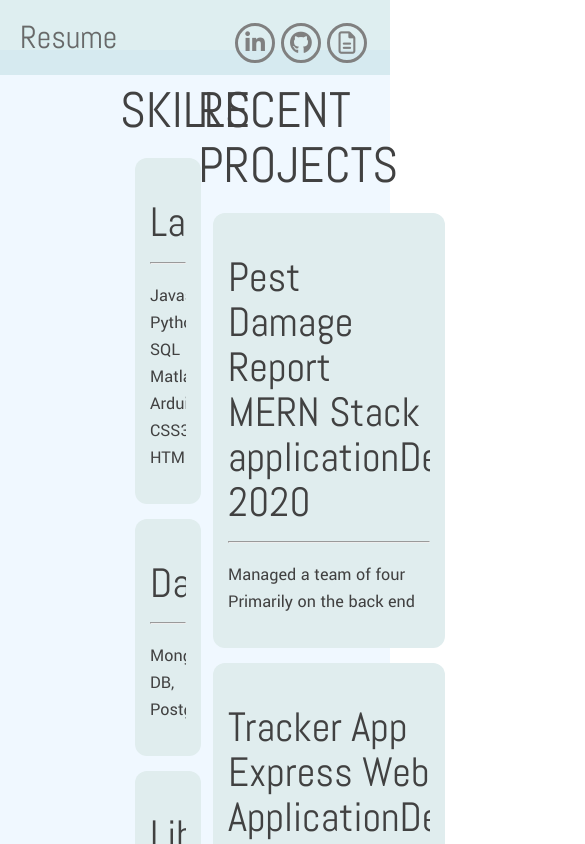
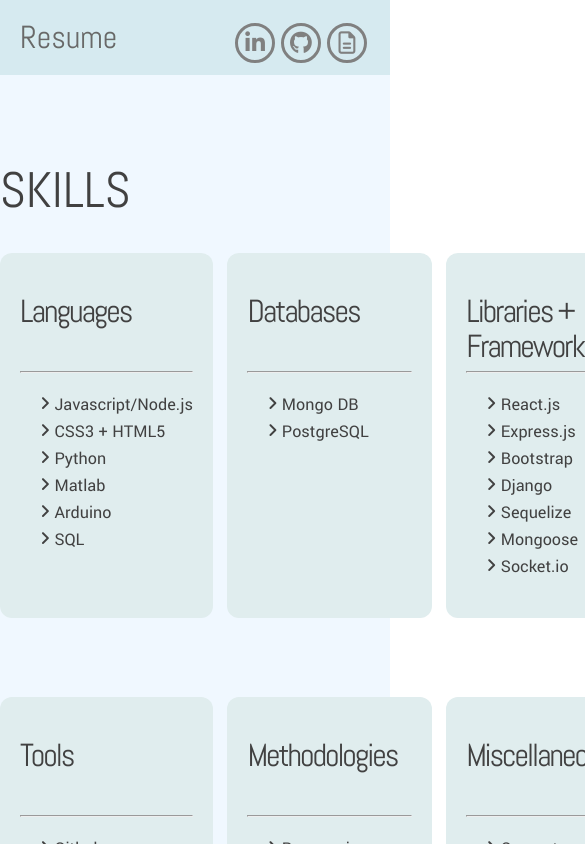
Before and after one commit to sschneeberg/portfolio, a React (Create React App) app: page /resume in a window 390 px wide. Shown: the top 844 px of the page, 585 px wide, since content can reach past the window. Built offline with nearby package versions, Linux system fonts and the light colour scheme.

Commit message:
make resume responsive

```diff
--- a/src/App.css
+++ b/src/App.css
@@ -5,14 +5,17 @@
     background-color: aliceblue;
     color: rgb(65, 65, 65);
     min-height: 100vh;
-    min-width: 100vw;
+    width: 100vw;
     font-family: 'Yantramanav', sans-serif;
     font-size: 18px;
+    position: absolute;
+    top: 0;
+    padding-top: 40px;
 }
 
 h1,
 h2,
-h3 {
+h4 {
     font-family: 'Abel', sans-serif;
     font-weight: 300;
 }
--- a/src/Components/Contact.js
+++ b/src/Components/Contact.js
@@ -1,4 +1,5 @@
 import { useState } from 'react';
+import { Link } from 'react-router-dom';
 import nodemailer from 'nodemailer';
 import './css/Contact.css';
 
@@ -42,11 +43,25 @@
     return (
         <section>
             <h1>Let's Connect!</h1>
-            <div>
+            <div className="contactMsg">
                 <p>
                     Hello! Thank you for browsing my portfolio. If you'd like to get in touch, you can reach me by phone
                     or email (listed below), or drop a message directly through this site.
                 </p>
+                <div className="contactLinks">
+                    <a className="contactLink">
+                        <i class="fas fa-phone-alt"></i>
+                        <p>917.828.5437</p>
+                    </a>
+                    <Link className="contactLink" to="/resume" target="_blank" rel="noreferrer">
+                        <i className="far fa-file-alt fa-lg"></i>
+                        <p>Resume</p>
+                    </Link>
+                    <a className="contactLink" href="mailto:simone.m.schneeberg@gmail.com">
+                        <i class="fas fa-envelope"></i>
+                        <p>simone.m.schneeberg@gmail.com</p>
+                    </a>
+                </div>
             </div>
             <div className="form">
                 {error ? (
--- a/src/Components/ResumeBubble.js
+++ b/src/Components/ResumeBubble.js
@@ -3,25 +3,37 @@
 
 class BubbleSection extends Component {
     render() {
+        const content2 = this.props.bullets.map((list, i) => {
+            return (
+                <li key={i}>
+                    <i className="fas fa-angle-right fa-sm"></i> {list}
+                </li>
+            );
+        });
+
         const content = this.props.bullets.map((list, i) => {
             return <li key={i}>{list}</li>;
         });
 
-        const title = this.props.date ? (
-            <h3>
-                {this.props.title} <span>{this.props.description}</span>
-                <span>{this.props.date}</span>
-            </h3>
+        const bubble = this.props.date ? (
+            <>
+                <h4>
+                    {this.props.title} <span>{this.props.description}</span>
+                    <span style={{ float: 'right' }}>{this.props.date}</span>
+                </h4>
+                <hr />
+                <ul>{content}</ul>
+            </>
         ) : (
-            <h3>{this.props.title}</h3>
+            <>
+                <h4>{this.props.title}</h4>
+                <hr />
+                <ul>{content2}</ul>
+            </>
         );
         return (
             <div className="Bubble Resume">
-                <div>
-                    {title}
-                    <hr />
-                    <ul>{content}</ul>
-                </div>
+                <div>{bubble}</div>
             </div>
         );
     }
--- a/src/Components/css/Contact.css
+++ b/src/Components/css/Contact.css
@@ -45,3 +45,28 @@
         width: 100%;
     }
 }
+
+.contactLinks {
+    display: flex;
+    width: 50%;
+    justify-content: space-between;
+}
+
+a.contactLink {
+    justify-content: flex-start;
+}
+
+a.contactLink p {
+    margin-left: 20px;
+    font-size: 18px;
+}
+
+.contactMsg {
+    margin-left: 50px;
+}
+
+@media (max-width: 900px) {
+    .contactLinks {
+        flex-direction: column;
+    }
+}
--- a/src/Components/css/Resume.css
+++ b/src/Components/css/Resume.css
@@ -1,19 +1,18 @@
 main {
-    display: flex;
+    display: grid;
+    grid-template-columns: 2fr 6fr;
     text-align: left;
-    margin: 50px 100px 50px 120px;
-}
-
-aside {
-    width: 20vw;
-}
-
-main div {
-    width: 70vw;
+    gap: 40px;
+    margin: 0 auto;
+    padding-top: 90px;
+    width: 80vw;
 }
 
 .Bubble.Resume {
-    width: 85%;
+    width: 100%;
+    justify-content: start;
+    padding: 20px;
+    margin-left: 0;
 }
 
 .Bubble.Resume div {
@@ -21,4 +20,47 @@
     height: -webkit-fit-content;
     height: -moz-fit-content;
     text-align: left;
+    width: 100%;
 }
+
+.Bubble.Resume h4 {
+    letter-spacing: -2px;
+    width: 100%;
+}
+
+.Bubble.Resume h4 span {
+    letter-spacing: -2px;
+    font-size: 30px;
+    color: #888888;
+}
+
+.Bubble.Resume ul li {
+    padding-left: 20px;
+}
+
+div.skills .Bubble.Resume {
+    margin-bottom: 50px;
+}
+
+@media (max-width: 1450px) {
+    .Bubble.Resume h4 {
+        height: 2em;
+    }
+}
+@media (max-width: 1025px) {
+    main {
+        grid-template-columns: 1fr;
+    }
+
+    div.skillsGrid {
+        display: grid;
+        grid-template-columns: repeat(3, 1fr);
+        gap: 1rem;
+    }
+}
+
+@media (max-width: 600px) {
+    main {
+        margin: 0px;
+    }
+}
--- a/src/Data/resume.js
+++ b/src/Data/resume.js
@@ -1,9 +1,13 @@
 const Projects = [
     {
         title: 'Pest Damage Report',
-        description: 'MERN Stack application',
+        description: 'MERN Stack Application',
         date: 'December 2020',
-        bullets: ['Managed a team of four', 'Primarily on the back end']
+        bullets: [
+            'Lead team of four to create full stack application in ten days, Maintained group repository and development schedule',
+            'Spearheaded back end api and database development in Express with MongoDB, Implemented Socket.io functionality',
+            ' Instated user authentication with tiered permissions to allow multifunctional use of the app with varied api access'
+        ]
     },
     {
         title: 'Tracker App',
@@ -71,8 +75,8 @@
         bullets: []
     },
     {
-        title: 'Carnegie Mellon University, Carnegie Institute of Technology',
-        description: 'BS in Mechanical Engineering, Pittsburgh,PA',
+        title: 'Carnegie Mellon University',
+        description: 'BS Mechanical Engineering, Pittsburgh, PA',
         date: 'May 2019',
         bullets: ['University Honors']
     }
@@ -81,23 +85,27 @@
 const Skills = [
     {
         title: 'Languages',
-        bullets: ['Javascript/Node.js', 'Python', 'SQL', 'Matlab', 'Arduino', 'CSS3', 'HTML5']
+        bullets: ['Javascript/Node.js', 'CSS3 + HTML5', 'Python', 'Matlab', 'Arduino', 'SQL']
     },
     {
         title: 'Databases',
-        bullets: ['Mongo DB, PostgrSQL']
+        bullets: ['Mongo DB', 'PostgreSQL']
     },
     {
         title: 'Libraries + Frameworks',
-        bullets: ['React.js', 'Express.js', 'Bootstrap', 'Django']
+        bullets: ['React.js', 'Express.js', 'Bootstrap', 'Django', 'Sequelize', 'Mongoose', 'Socket.io']
     },
     {
-        title: 'Applications',
-        bullets: ['Trello', 'Salesforce', 'Zapier', 'Github', 'Slack', 'Mongo Atlas']
+        title: 'Tools',
+        bullets: ['Github', 'Slack', 'Mongo Atlas', 'Trello', 'Heroku', 'Salesforce', 'Zapier']
+    },
+    {
+        title: 'Methodologies',
+        bullets: ['Responsive Design', 'REST', 'MVC', 'OOP']
     },
     {
         title: 'Miscellaneous',
-        bullets: ['Carpentry', 'Metalwork', 'MIG/TIG Welding', 'Rapid Prototyping', 'CAD']
+        bullets: ['Carpentry', 'Metalwork', 'MIG/TIG Welding', 'Rapid Prototyping', 'Vectorworks/CAD']
     }
 ];
 
--- a/src/Pages/Resume.js
+++ b/src/Pages/Resume.js
@@ -45,10 +45,11 @@
         <>
             <Nav title={'Resume'} initialState={'visible'} />
             <main>
-                <aside>
+                <div className="skills">
                     <h2>SKILLS</h2>
-                    {skillElements}
-                </aside>
+
+                    <div className="skillsGrid">{skillElements}</div>
+                </div>
                 <div>
                     <h2>RECENT PROJECTS</h2>
                     {projectElements}
```
